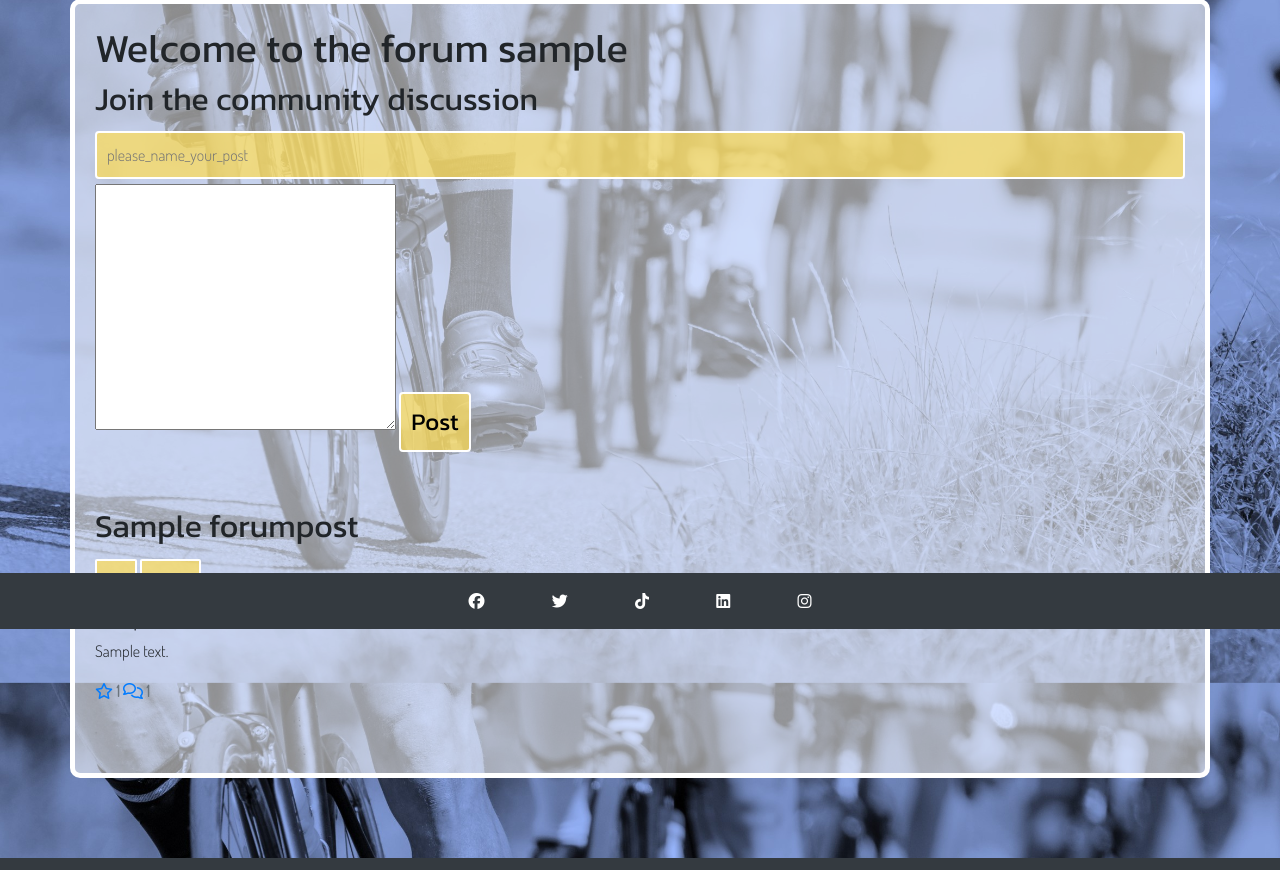
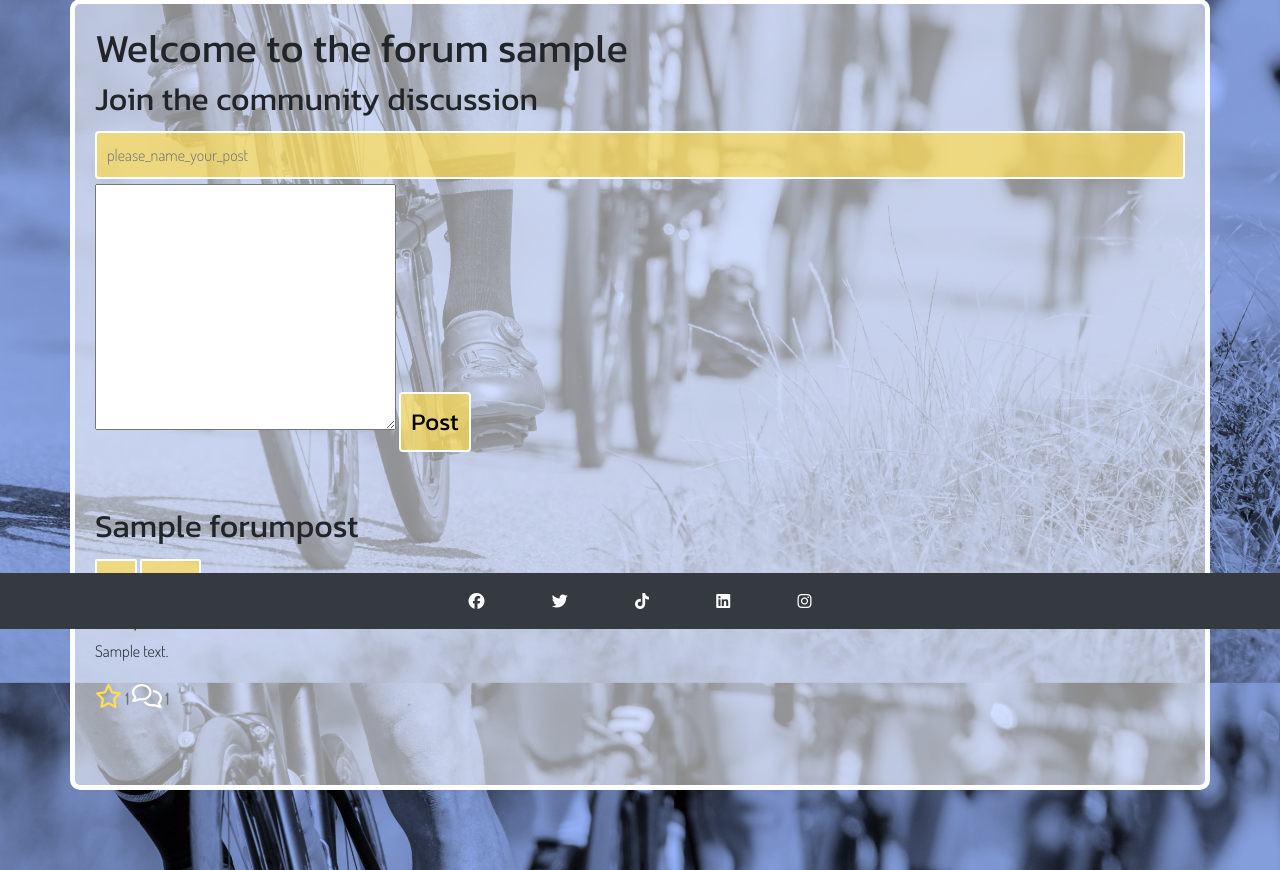
Before and after one commit to ajmccredie/cycle-connect, a Django app: page /userforum/userforum/ in a window 1280 px wide. Shown: the part 171-1041 px from the top of the page. Run offline with Django 3.2, Linux system fonts and the light colour scheme; a user stored in the database is signed in; tables that the repository leaves empty hold one stand-in row (values such as "Sample post"); some libraries are stand-ins or nearby versions.

Commit message:
Fix attempt for likes and for comments unsuccessful as yet

```diff
--- a/cycleconnect/settings.py
+++ b/cycleconnect/settings.py
@@ -30,7 +30,7 @@ SECRET_KEY = os.environ.get('SECRET_KEY')
 DEBUG = True
 
 ALLOWED_HOSTS = ['cycle-connect-70cef323855a.herokuapp.com', 'localhost']
-#ALLOWED_HOSTS = ['8000-ajmccredie-cycleconnect-ep794clr6h0.ws-eu106.gitpod.io']
+ALLOWED_HOSTS = ['8000-ajmccredie-cycleconnect-ep794clr6h0.ws-eu106.gitpod.io']
 
 # Application definition
 
--- a/forum/models.py
+++ b/forum/models.py
@@ -23,6 +23,9 @@ class ForumPost(models.Model):
     def number_of_likes(self):
         return self.likes.count()
 
+    def number_of_comments(self):
+        return self.comments.count()
+
 
 class Comment(models.Model):
     post = models.ForeignKey(ForumPost, on_delete=models.CASCADE, related_name='comments')
--- a/forum/urls.py
+++ b/forum/urls.py
@@ -1,10 +1,10 @@
 from django.urls import path
-from .views import UserPost, EditPost, DeletePost, like_post, userforum_post_detail
+from .views import UserPost, EditPost, DeletePost, userforum_post_detail, PostLike
 
 urlpatterns = [
     path('userforum/', UserPost.as_view(), name="userforum"),
     path('userforum/edit/<int:post_id>/', EditPost.as_view(), name='edit_forum_post'),
     path('userforum/delete/<int:post_id>/', DeletePost.as_view(), name='delete_forum_post'),
-    path('userforum/like/<int:post_id>/', like_post, name='like_post'),
+    path('userforum/like/<int:post_id>/', PostLike.as_view(), name='like_post'),
     path('userforum/detail/<int:post_id>/', userforum_post_detail, name='userforum_post_detail')
 ]
--- a/forum/views.py
+++ b/forum/views.py
@@ -4,6 +4,7 @@ from django.views import generic, View
 from django.core.paginator import Paginator
 from django.http import HttpResponseRedirect
 from django.urls import reverse
+from django.http import JsonResponse
 from .models import ForumPost, Comment
 from .forms import PostForm, CommentForm
 
@@ -34,13 +35,16 @@ class UserPost(LoginRequiredMixin, View):
             return render(request, self.forum_view, {'posts': posts, 'form': form})
 
 
-def like_post(request, post_id):
-    post = get_object_or_404(ForumPost, id=post_id)
-    if post.likes.filter(id=request.user.id).exists():
-        post.likes.remove(request.user)
-    else:
-        post.likes.add(request.user)
-    return HttpResponseRedirect(reverse('post', args=[post_id]))
+class PostLike(LoginRequiredMixin, View):
+    def post(self, request, post_id):
+        post = get_object_or_404(ForumPost, id=post_id)
+        liked = False
+        if post.likes.filter(id=request.user.id).exists():
+            post.likes.remove(request.user)
+        else:
+            post.likes.add(request.user)
+            liked = True
+        return JsonResponse({'likes_count': post.likes.count(), 'liked': liked})
 
 class EditPost(LoginRequiredMixin, View):
     def get(self, request, *args, **kwargs):
--- a/static/css/style.css
+++ b/static/css/style.css
@@ -96,6 +96,39 @@ button:hover, input[type="submit"]:hover {
     font-weight: bolder;
 }
 
+.btn-like {
+    padding: 0;
+    margin: 0;
+    background-color: rgba(255, 221, 85, 0);
+    border: none;
+    border-radius: none;
+    color: rgba(255, 221, 85);
+}
+
+.btn-like:hover {
+    color:rgb(111, 111, 188);
+    background-color: rgb(111, 111, 188, 0);
+    text-shadow: 2px 2px 2px rgb(255, 255, 255);
+    font-weight: bolder;
+}
+
+.btn-comment {
+    padding: 0;
+    margin: 0;
+    background-color: rgba(255, 221, 85, 0);
+    border: none;
+    border-radius: none;
+    color: rgb(255, 255, 255);
+    font-size: x-large;
+}
+
+.btn-comment:hover {
+    color:rgb(111, 111, 188);
+    background-color: rgb(111, 111, 188, 0);
+    text-shadow: 2px 2px 2px rgb(255, 255, 255);
+    font-weight: bolder;
+}
+
 .btn.btn-edit, .btn.btn-delete {
     padding: 5px;
     margin: 5px 0;
--- a/templates/userforum.html
+++ b/templates/userforum.html
@@ -26,8 +26,20 @@
         <h4>{{ post.UserId }} on {{ post.created_on|date:"d-m-Y" }}</h4>
         <p>{{ post.content|safe }}</p>
 
-        <strong class="text-secondary"><a href="{% url 'like_post' post.id %}"><i class="far fa-regular fa-star"></i></a> {{ post.number_of_likes }} </strong>
-        <strong class="text-secondary"><a href="{% url 'userforum_post_detail' post.id %}"><i class="fa-regular fa-comments"></i></a> {{ post.comments.count }} </strong>
+        <strong>
+            {% if user.is_authenticated %}
+            <form class="d-inline" action="{% url 'like_post' post.id %}" method="POST">
+                {% csrf_token %}
+                {% if liked %}
+                    <button type="submit" name="forumpost_id" value="{{post.id}}" class="btn-like"><i class="fas fa-solid fa-star"></i></button>
+                {% else %}
+                    <button type="submit" name="forumpost_id" value="{{post.id}}" class="btn-like"><i class="far fa-regular fa-star"></i></button>
+                {% endif %}
+            </form>
+            {% endif %}
+        </strong>
+        <strong class="text-secondary"> {{ post.number_of_likes }} </strong>
+        <strong class="text-secondary"><a href="{% url 'userforum_post_detail' post.id %}" class="btn-comment"><i class="fa-regular fa-comments"></i></a> {{ post.number_of_comments }} </strong>
 
     </div>
 {% endfor %}
```
